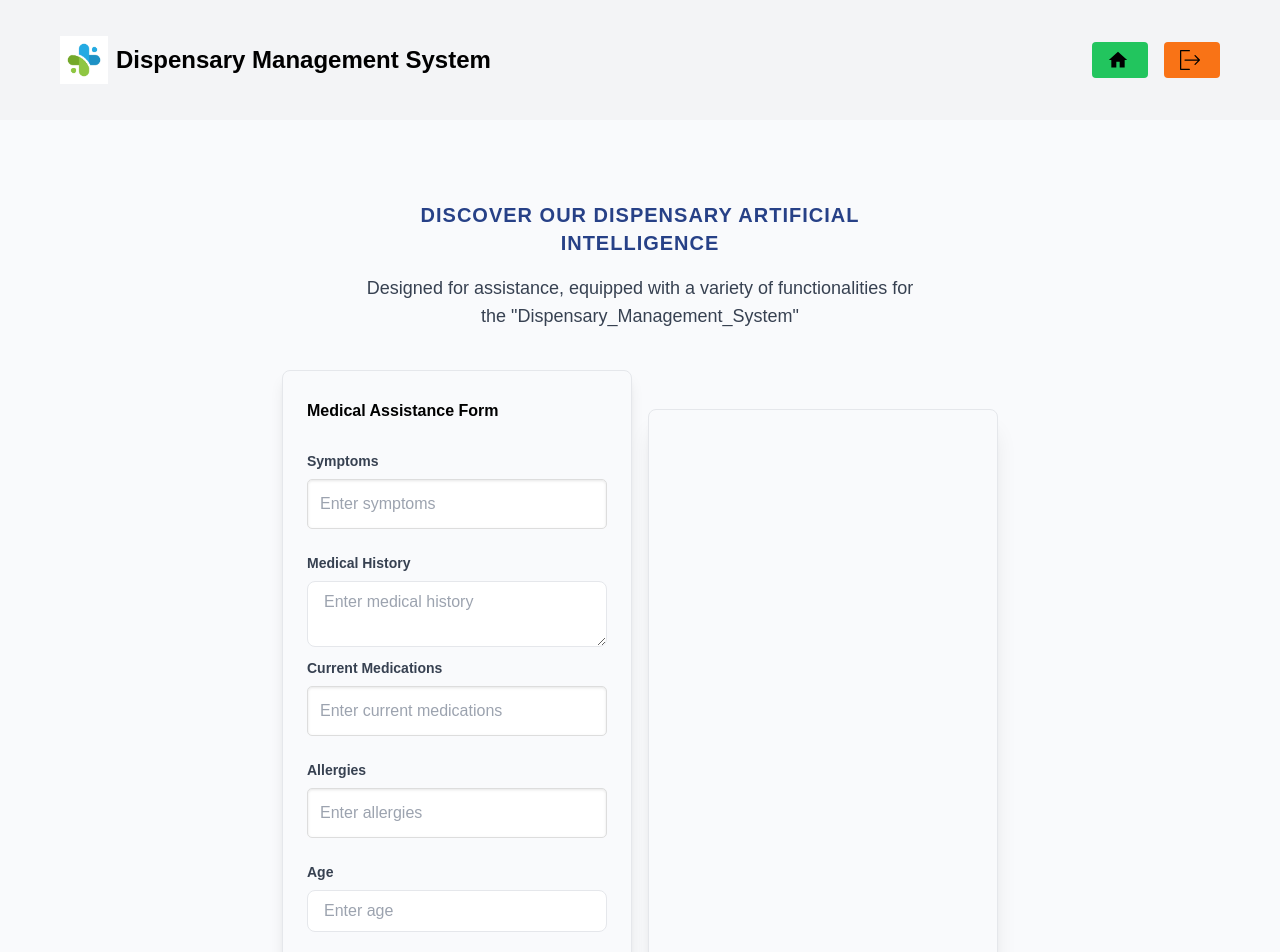
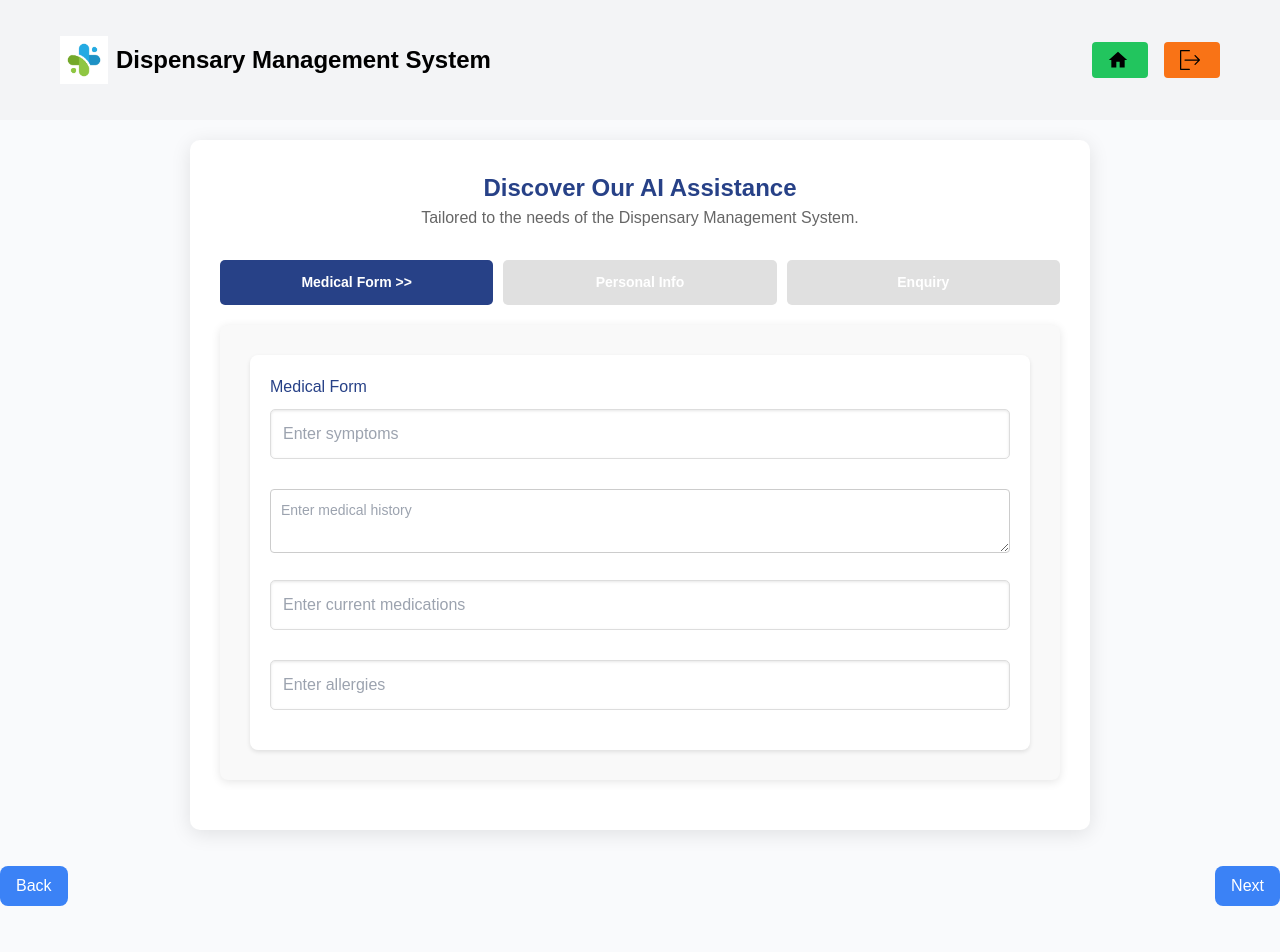
Before and after one commit to vinaytheprogrammer/DispensaryMinor, a React (Create React App) app in the folder dispensary-management/: page /ai in a window 1280 px wide. Shown: the top 952 px of the page. After the commit the page ends 922 px from the top, so only its background shows below. Built offline with nearby package versions, Linux system fonts and the light colour scheme; sample sign-in values are in the browser's storage.

Commit message:
Updated AI Page for Consistency with Rest of Project

```diff
--- /dev/null
+++ b/dispensary-management/src/components/Ai.css
@@ -0,0 +1,255 @@
+/* Professional appearance with consistent design elements */
+body {
+    font-family: "Arial", sans-serif;
+    background-color: #f0f2f5;
+}
+
+.ai-container {
+    padding: 20px;
+    display: flex;
+    justify-content: center;
+    align-items: center;
+    flex-direction: column;
+}
+
+.ai-content {
+    max-width: 900px;
+    width: 100%;
+    margin: 0 auto;
+    background: white;
+    border-radius: 10px;
+    box-shadow: 0 4px 20px rgba(0, 0, 0, 0.1);
+    padding: 30px;
+}
+
+.section-header {
+    text-align: center;
+    margin-bottom: 30px;
+}
+
+.badge {
+    font-size: 24px;
+    font-weight: bold;
+    color: #274187;
+}
+
+.description {
+    font-size: 16px;
+    color: #666;
+}
+
+.form-wrapper {
+    margin-top: 20px;
+}
+
+.tabs {
+    display: flex;
+    justify-content: space-between;
+    margin-bottom: 20px;
+}
+
+    .tab-button {
+        padding: 12px 20px;
+        border: none;
+        border-radius: 5px;
+        background: #e0e0e0;
+        cursor: pointer;
+        flex: 1;
+        margin-right: 10px;
+        transition: background 0.3s;
+        font-weight: bold;
+    }
+
+    .tab-button:last-child {
+        margin-right: 0;
+    }
+
+    .tab-button.active {
+        background: #274187;
+        color: white;
+    }
+
+    .form-content {
+        padding: 20px;
+        background: #f9f9f9;
+        border-radius: 8px;
+        box-shadow: 0 2px 10px rgba(0, 0, 0, 0.1);
+    }
+
+    .card {
+        margin-bottom: 20px;
+        padding: 20px;
+        border-radius: 8px;
+        background: #ffffff;
+        box-shadow: 0 2px 10px rgba(0, 0, 0, 0.1);
+    }
+
+    .form-input {
+        width: 100%;
+        padding: 10px;
+        margin: 10px 0;
+        border: 1px solid #ccc;
+        border-radius: 4px;
+        font-size: 14px;
+    }
+
+    .submit-button {
+        padding: 12px 20px;
+        background-color: #274187;
+        color: white;
+        border: none;
+        border-radius: 5px;
+        font-size: 16px;
+        font-weight: bold;
+        cursor: pointer;
+        transition: background 0.3s;
+    }
+
+    .submit-button:hover {
+        background-color: #1e3a7a;
+    }
+
+    .loading-container {
+        display: flex;
+        align-items: center;
+        justify-content: center;
+        flex-direction: column;
+    }
+
+.loading-text {
+    margin-top: 10px;
+    font-size: 16px;
+    color: #666;
+}
+
+.generated-output {
+    margin-top: 20px;
+}
+
+.generated-heading {
+    font-size: 20px;
+    font-weight: bold;
+    color: #274187;
+}
+
+.generated-paragraph {
+    font-size: 16px;
+    color: #333;
+    margin: 10px 0;
+}
+/* Professional appearance with consistent design elements */
+body {
+    font-family: "Arial", sans-serif;
+    background-color: #f0f2f5;
+}
+
+.ai-container {
+    padding: 20px;
+    display: flex;
+    justify-content: center;
+    align-items: center;
+    flex-direction: column;
+}
+
+.ai-content {
+    max-width: 900px;
+    width: 100%;
+    margin: 0 auto;
+    background: white;
+    border-radius: 10px;
+    box-shadow: 0 4px 20px rgba(0, 0, 0, 0.1);
+    padding: 30px;
+}
+
+.section-header {
+    text-align: center;
+    margin-bottom: 30px;
+}
+
+.form-wrapper {
+    margin-top: 20px;
+}
+
+.tabs {
+    display: flex;
+    justify-content: space-between;
+    margin-bottom: 20px;
+}
+
+.tab-button {
+    padding: 12px 20px;
+    border: none;
+    border-radius: 5px;
+    background: #e0e0e0;
+    cursor: pointer;
+    flex: 1;
+    margin-right: 10px;
+    transition: background 0.3s;
+    font-weight: bold;
+}
+
+.tab-button:last-child {
+    margin-right: 0;
+}
+
+.tab-button.active {
+    background: #274187;
+    color: white;
+}
+
+.form-content {
+    padding: 20px;
+    background: #f9f9f9;
+    border-radius: 8px;
+    box-shadow: 0 2px 10px rgba(0, 0, 0, 0.1);
+}
+
+.submit-button {
+    padding: 12px 20px;
+    background-color: #274187;
+    color: white;
+    border: none;
+    border-radius: 5px;
+    font-size: 16px;
+    font-weight: bold;
+    cursor: pointer;
+    transition: background 0.3s;
+    display: block;
+    margin: 20px auto; /* Center the button */
+}
+
+.submit-button:hover {
+    background-color: #1e3a7a;
+}
+
+.diagnostics, .medications, .lifestyle-adjustments, .follow-up, .additional-advice {
+    margin-top: 30px;
+}
+
+h2 {
+    color: #274187;
+}
+
+ul {
+    list-style-type: none; /* Remove default list styling */
+    padding-left: 0; /* Remove default padding */
+}
+
+li {
+    margin: 10px 0; /* Add spacing between list items */
+}
+
+/* Responsive Design */
+@media (max-width: 600px) {
+    .ai-content {
+        padding: 15px; /* Adjust padding for smaller screens */
+    }
+
+    .tab-button {
+        font-size: 14px; /* Reduce button font size */
+    }
+
+    .submit-button {
+        width: 100%; /* Make the submit button full-width on mobile */
+    }
+}
--- a/dispensary-management/src/components/Ai.js
+++ b/dispensary-management/src/components/Ai.js
@@ -1,177 +1,129 @@
 import React, { useState } from "react";
-import axios from "axios";
 import { ClipLoader } from "react-spinners";
-import { motion } from "framer-motion";
-import { GoogleGenerativeAI } from '@google/generative-ai';
-import { Link } from "react-router-dom";
+import { GoogleGenerativeAI } from "@google/generative-ai";
+import './Ai.css';
+
 const genAI = new GoogleGenerativeAI("AIzaSyCqUDLB0RfdYAHfW3j-FZowH1vEY5hLm7o");
 
-const MedicalForm = ({ onSubmit }) => {
-  const [symptoms, setSymptoms] = useState("");
-  const [medicalHistory, setMedicalHistory] = useState("");
-  const [currentMedications, setCurrentMedications] = useState("");
-  const [allergies, setAllergies] = useState("");
-  const [age, setAge] = useState("");
-  const [gender, setGender] = useState("");
-  const [medicineEnquiry, setMedicineEnquiry] = useState("");
+const Tab = ({ label, isActive, onClick }) => (
+  <button
+    className={`tab-button ${isActive ? "active" : ""}`}
+    onClick={onClick}
+  >
+    {label} {isActive && '>>'}
+  </button>
+);
 
-  const handleSubmit = () => {
-    const medicalData = {
-      symptoms,
-      medicalHistory,
-      currentMedications,
-      allergies,
-      age,
-      gender,
-      medicineEnquiry,
-    };
-    onSubmit(medicalData);
+const MedicalForm = ({ data, setData }) => {
+  return (
+    <div className="card">
+      <h2>Medical Form</h2>
+      <input
+        type="text"
+        placeholder="Enter symptoms"
+        value={data.symptoms}
+        onChange={(e) => setData({ ...data, symptoms: e.target.value })}
+        className="form-input"
+      />
+      <textarea
+        placeholder="Enter medical history"
+        value={data.medicalHistory}
+        onChange={(e) => setData({ ...data, medicalHistory: e.target.value })}
+        className="form-input"
+      />
+      <input
+        type="text"
+        placeholder="Enter current medications"
+        value={data.currentMedications}
+        onChange={(e) => setData({ ...data, currentMedications: e.target.value })}
+        className="form-input"
+      />
+      <input
+        type="text"
+        placeholder="Enter allergies"
+        value={data.allergies}
+        onChange={(e) => setData({ ...data, allergies: e.target.value })}
+        className="form-input"
+      />
+    </div>
+  );
 };
 
+const PersonalInfo = ({ data, setData }) => {
   return (
-    <div className="w-full sm:w-[350px] border rounded-lg overflow-hidden shadow-lg">
-      <div className="px-6 py-4">
-
-
-        <div className="font-bold text-base mb-4 text-green py-3 ">Medical Assistance Form</div>
-        <div className="mb-1">
-          <label className="block text-gray-700 text-sm font-bold mb-2" htmlFor="symptoms">
-            Symptoms
-          </label>
+    <div className="card">
+      <h2>Personal Information</h2>
       <input
-            className="px-4 w-full py-2 border rounded-lg"
-            id="symptoms"
-            type="text"
-            placeholder="Enter symptoms"
-            value={symptoms}
-            onChange={(e) => setSymptoms(e.target.value)}
-          />
-        </div>
-        <div className="mb-1">
-          <label className="block text-gray-700 text-sm font-bold mb-2" htmlFor="medicalHistory">
-            Medical History
-          </label>
-          <textarea
-            className="px-4 py-2 w-full border rounded-lg"
-            id="medicalHistory"
-            placeholder="Enter medical history"
-            value={medicalHistory}
-            onChange={(e) => setMedicalHistory(e.target.value)}
-          />
-        </div>
-        <div className="mb-1">
-          <label className="block text-gray-700 text-sm font-bold mb-2" htmlFor="currentMedications">
-            Current Medications
-          </label>
-          <input
-            className="px-4 py-2 border w-full rounded-lg"
-            id="currentMedications"
-            type="text"
-            placeholder="Enter current medications"
-            value={currentMedications}
-            onChange={(e) => setCurrentMedications(e.target.value)}
-          />
-        </div>
-        <div className="mb-1">
-          <label className="block text-gray-700 text-sm font-bold mb-2" htmlFor="allergies">
-            Allergies
-          </label>
-          <input
-            className="px-4 py-2 w-full border rounded-lg"
-            id="allergies"
-            type="text"
-            placeholder="Enter allergies"
-            value={allergies}
-            onChange={(e) => setAllergies(e.target.value)}
-          />
-        </div>
-        <div className="mb-4">
-          <label className="block text-gray-700 text-sm font-bold mb-2" htmlFor="age">
-            Age
-          </label>
-          <input
-            className="px-4 w-full py-2 border rounded-lg"
-            id="age"
         type="number"
         placeholder="Enter age"
-            value={age}
-            onChange={(e) => setAge(e.target.value)}
+        value={data.age}
+        onChange={(e) => setData({ ...data, age: e.target.value })}
+        className="form-input"
       />
-        </div>
-        <div className="mb-4">
-          <label className="block text-gray-700 text-sm font-bold mb-2" htmlFor="gender">
-            Gender
-          </label>
       <select
-            className="px-4 w-full py-2 border rounded-lg"
-            id="gender"
-            value={gender}
-            onChange={(e) => setGender(e.target.value)}
+        value={data.gender}
+        onChange={(e) => setData({ ...data, gender: e.target.value })}
+        className="form-input"
       >
         <option value="Male">Male</option>
         <option value="Female">Female</option>
         <option value="Other">Other</option>
       </select>
     </div>
-        <div className="mb-4">
-          <label className="block text-gray-700 text-sm font-bold mb-2" htmlFor="medicineEnquiry">
-            Enquiry about Medicines
-          </label>
+  );
+};
+
+const Enquiry = ({ data, setData }) => {
+  return (
+    <div className="card">
+      <h2>Medicine Enquiry</h2>
       <textarea
-            className="px-4 py-2 border w-full rounded-lg"
-            id="medicineEnquiry"
         placeholder="Enter any enquiries about medicines"
-            value={medicineEnquiry}
-            onChange={(e) => setMedicineEnquiry(e.target.value)}
+        value={data.medicineEnquiry}
+        onChange={(e) => setData({ ...data, medicineEnquiry: e.target.value })}
+        className="form-input"
       />
-        </div>
-        <div className="px-6 py-4">
-          <button
-            className="bg-green-600 px-4 w-full py-2 rounded hover:bg-green-700 transition duration-100"
-            type="button"
-            onClick={handleSubmit}
-          >
-            Submit
-          </button>
-        </div>
-      </div>
     </div>
   );
 };
 
-function GeneratedText({ text }) {
-    // Split text by double new lines for paragraphs
-    const paragraphs = text ? text.split("\n\n") : [];
+const MedicalFormTabbed = ({ onSubmit }) => {
+  const [activeTab, setActiveTab] = useState("medical");
+  const [data, setData] = useState({
+    symptoms: "",
+    medicalHistory: "",
+    currentMedications: "",
+    allergies: "",
+    age: "",
+    gender: "",
+    medicineEnquiry: "",
+  });
+
+  const handleTabClick = (tab) => {
+    setActiveTab(tab);
+  };
+
+  const handleSubmit = () => {
+    onSubmit(data);
+  };
 
   return (
-
-      <div>
-        {paragraphs.map((paragraph, index) => {
-          // Match headings by checking for a colon at the end
-          const headingMatch = paragraph.match(/^(.*?):/);
-          const isHeading = headingMatch !== null;
-          const heading = headingMatch ? headingMatch[0].replace(":", "").trim() : "";
-
-          return (
-            <motion.div
-              key={index}
-              initial={{ opacity: 0, y: 20 }}
-              animate={{ opacity: 1, y: 0 }}
-              transition={{ duration: 0.3, delay: index * 0.1 }}
-            >
-              {isHeading ? (
-                <motion.h2
-                  className="text-lg font-bold mb-2 text-center"
-                  style={{ fontFamily: "Patrick Hand, cursive" }}
-                >
-                  {heading}
-                </motion.h2>
-              ) : (
-                <p>{paragraph.replace(":", "").trim()}</p>
+    <div className="tabbed-form-container">
+      <div className="tabs">
+        <Tab label="Medical Form" isActive={activeTab === "medical"} onClick={() => handleTabClick("medical")} />
+        <Tab label="Personal Info" isActive={activeTab === "personal"} onClick={() => handleTabClick("personal")} />
+        <Tab label="Enquiry" isActive={activeTab === "enquiry"} onClick={() => handleTabClick("enquiry")} />
+      </div>
+      <div className="form-content">
+        {activeTab === "medical" && <MedicalForm data={data} setData={setData} />}
+        {activeTab === "personal" && <PersonalInfo data={data} setData={setData} />}
+        {activeTab === "enquiry" && <Enquiry data={data} setData={setData} />}
+      </div>
+      {activeTab === "enquiry" && (
+        <button className="submit-button" onClick={handleSubmit}>
+          Submit
+        </button>
       )}
-            </motion.div>
-          );
-        })}
     </div>
   );
 }
@@ -180,44 +132,21 @@ function GeneratedText({ text }) {
   const [medicalText, setMedicalText] = useState("");
   const [loading, setLoading] = useState(false);
 
-
   async function onSubmit(data) {
     setLoading(true);
     try {
-        const { symptoms, medicalHistory, currentMedications, allergies, age, gender, medicineEnquiry } = data;
-
-        const prompt = `
-          Based on the available patient details, create a medical treatment plan or provide relevant information:
-
-          ${symptoms ? `Symptoms: ${symptoms}. Please diagnose potential causes and suggest appropriate treatment.` : ''}
-
-          ${medicalHistory ? `Medical History: ${medicalHistory}. Consider the medical history when recommending diagnostics and treatments.` : ''}
-
-          ${currentMedications ? `Current Medications: ${currentMedications}. Consider possible drug interactions or conflicts with new medications.` : ''}
-
-          ${allergies ? `Allergies: ${allergies}. Ensure that any suggested medications or treatments avoid these allergens.` : ''}
-
-          ${age || gender ? `Patient Profile: ${age ? `Age: ${age}` : ''}${age && gender ? ', ' : ''}${gender ? `Gender: ${gender}` : ''}. Take the patient's age and gender into account when proposing treatment.` : ''}
-
-          ${medicineEnquiry ? `Enquiry about Medicines: ${medicineEnquiry}. Provide detailed information about this medication, including its uses, side effects, contraindications, and possible alternatives.` : ''}
-
-          Please provide a comprehensive and personalized treatment plan based on the available information. This should include recommended diagnostics, tests, medications, lifestyle adjustments, and any other relevant advice.
-          Prioritize patient safety and effectiveness.
-
-          Additionally, suggest any necessary follow-up actions and monitoring guidelines based on the patient’s profile.
-        `;
+      const prompt = `Based on the available patient details, create a medical treatment plan or provide relevant information: Symptoms: ${data.symptoms}. Medical History: ${data.medicalHistory}. Current Medications: ${data.currentMedications}. Allergies: ${data.allergies}. Profile: Age: ${data.age}, Gender: ${data.gender}. Enquiry: ${data.medicineEnquiry}.`;
 
       const model = genAI.getGenerativeModel({ model: "gemini-pro" });
       const result = await model.generateContent(prompt);
       const response = await result.response;
       const text = await response.text();
 
-        if (typeof text === 'string' && text.length > 0) {
+      if (typeof text === "string" && text.length > 0) {
         setMedicalText(text);
       } else {
         setMedicalText("No valid response received.");
       }
-
     } catch (error) {
       console.error("Error generating content:", error);
       setMedicalText("Failed to generate medical treatment plan. Please try again.");
@@ -227,26 +156,19 @@ function GeneratedText({ text }) {
   }
 
   return (
-      <div className="px-4 py-16 mx-auto sm:max-w-xl md:max-w-full lg:max-w-screen-xl md:px-24 lg:px-8 lg:py-20">
-
-      <div className="mx-auto mb-10 lg:max-w-xl sm:text-center">
-          <p className="inline-block px-3 md:text-xl py-px mb-4 text-xs font-semibold tracking-wider text-[#274187] uppercase rounded-full bg-teal-accent-400">
-            Discover Our Dispensary Artificial intelligence
-          </p>
-          <p className="text-xs sm:text-sm md:text-base lg:text-lg text-gray-700">
-          Designed for assistance, equipped with a variety of functionalities for the "Dispensary_Management_System"
-          </p>
+    <div className="ai-container">
+      <div className="ai-content">
+        <div className="section-header">
+          <p className="badge">Discover Our AI Assistance</p>
+          <p className="description">Tailored to the needs of the Dispensary Management System.</p>
         </div>
-        <div className="flex flex-col items-center mt-10 px-4 sm:px-0 mb-10">
-          <div className="flex flex-col sm:flex-row gap-4 items-center">
-
-            <MedicalForm onSubmit={onSubmit} />
-
-            <div className="w-full sm:w-[350px] h-[800px] text-xs text-gray-600 p-4 border rounded-lg shadow-xl whitespace-pre-line overflow-y-auto mt-4">
+        <div className="form-wrapper">
+          <MedicalFormTabbed onSubmit={onSubmit} />
+          <div className="generated-output">
             {loading ? (
-                <div className="flex justify-center items-center h-full" >
+              <div className="loading-container">
                 <ClipLoader color={"#274187"} size={60} />
-                  <span className="ml-4">Please Wait, Generating Medical Plan...</span>
+                <span className="loading-text">Generating Medical Plan...</span>
               </div>
             ) : (
               <GeneratedText text={medicalText} />
@@ -254,7 +176,29 @@ function GeneratedText({ text }) {
           </div>
         </div>
       </div>
+    </div>
+  );
+}
 
+function GeneratedText({ text }) {
+  const paragraphs = text ? text.split("\n\n") : [];
+  return (
+    <div>
+      {paragraphs.map((paragraph, index) => {
+        const headingMatch = paragraph.match(/^(.*?):/);
+        const isHeading = headingMatch !== null;
+        const heading = headingMatch ? headingMatch[0].replace(":", "").trim() : "";
+
+        return (
+          <div key={index}>
+            {isHeading ? (
+              <h2 className="generated-heading">{heading}</h2>
+            ) : (
+              <p className="generated-paragraph">{paragraph.replace(":", "").trim()}</p>
+            )}
+          </div>
+        );
+      })}
     </div>
   );
 }
```
Lines whose indentation alone changed are shown as unchanged.
